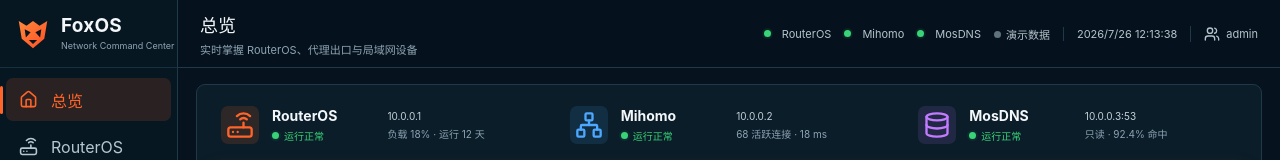
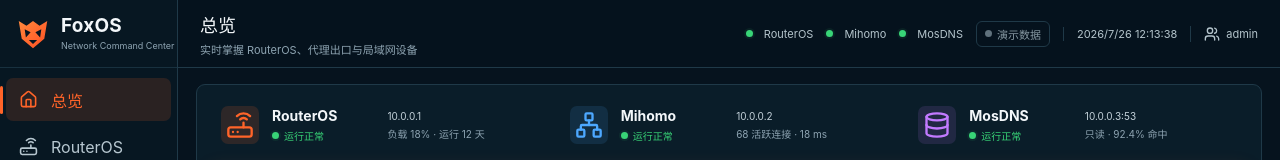
Before and after one commit to foxc888/foxos, a React (Vite) app in the folder web/: page / in a window 1280 px wide. Shown: the top 160 px of the page. Built offline with nearby package versions, Linux system fonts and the light colour scheme.

Commit message:
style(web): show live versus demo data mode

```diff
--- a/web/src/styles.css
+++ b/web/src/styles.css
@@ -57,6 +57,10 @@
 .topbar p { margin: 4px 0 0; color: var(--muted); font-size: 11px; }
 .topbar-meta { display: flex; align-items: center; gap: 13px; color: #b4c4cc; font-size: 11px; }
 .top-service { display: flex; gap: 6px; align-items: center; }
+.data-mode { display: inline-flex; align-items: center; min-height: 26px; padding: 0 8px; border: 1px solid var(--line); border-radius: 6px; color: var(--muted); }
+.data-mode.live { color: var(--green); border-color: rgba(56, 212, 119, .28); }
+.data-mode.loading { color: var(--yellow); }
+.data-mode.demo { color: #8799a3; }
 .top-time, .admin { border-left: 1px solid var(--line); padding-left: 13px; }
 .admin { display: flex; align-items: center; gap: 6px; }
 .page-content { padding: 16px 18px 26px; }
```
